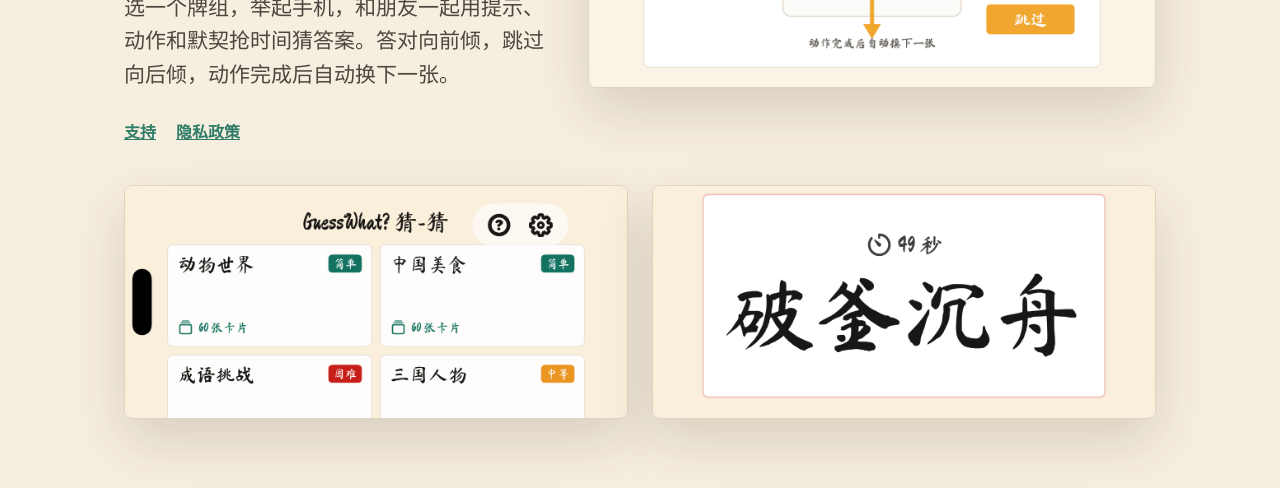
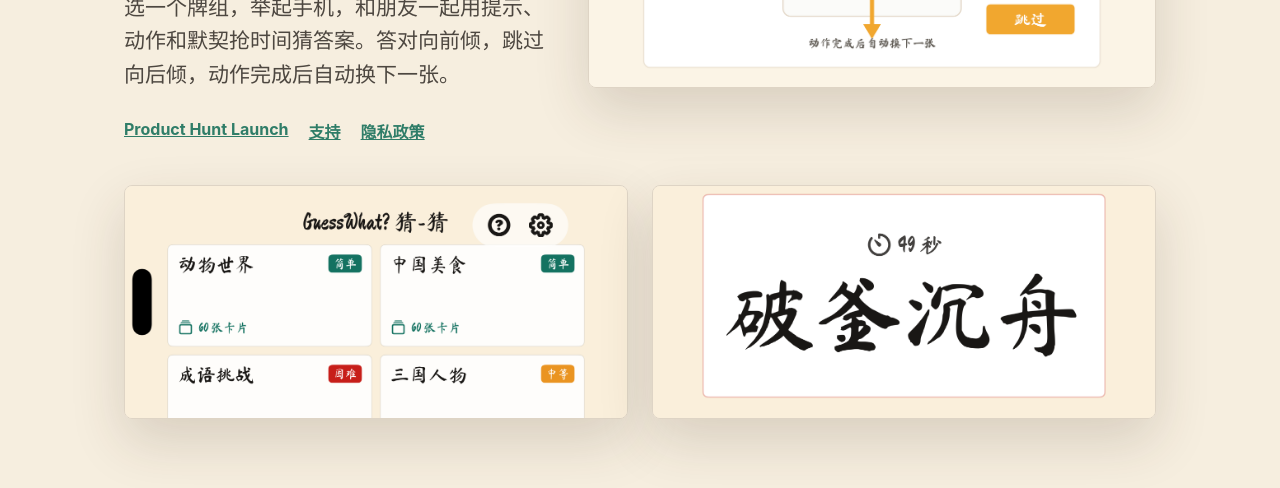
Before and after one commit to WilliamLock/GuessWhat-Caicai-Site, a plain HTML site: page index.html in a window 1280 px wide. Shown: the part 286-774 px from the top of the page. Drawn offline with Linux system fonts and the light colour scheme.

Commit message:
Add Product Hunt launch link

```diff
--- a/index.html
+++ b/index.html
@@ -71,6 +71,7 @@
         <h1>GuessWhat?<br>猜-猜</h1>
         <p class="intro">选一个牌组，举起手机，和朋友一起用提示、动作和默契抢时间猜答案。答对向前倾，跳过向后倾，动作完成后自动换下一张。</p>
         <nav>
+          <a href="https://www.producthunt.com/products/guesswhat-2?launch=guesswhat-2">Product Hunt Launch</a>
           <a href="support.html">支持</a>
           <a href="privacy.html">隐私政策</a>
         </nav>
```
Also changed, not shown: 1 other file.
